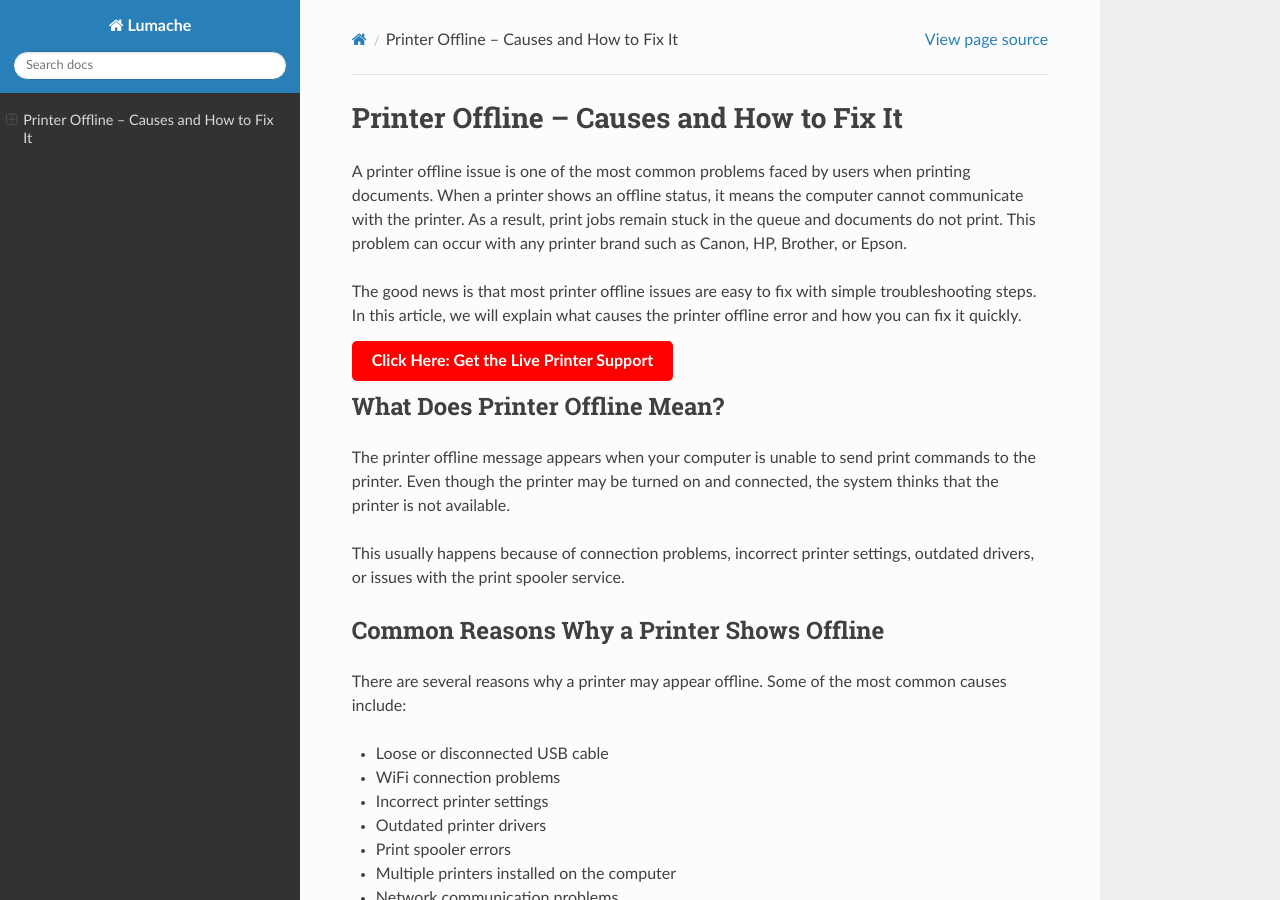
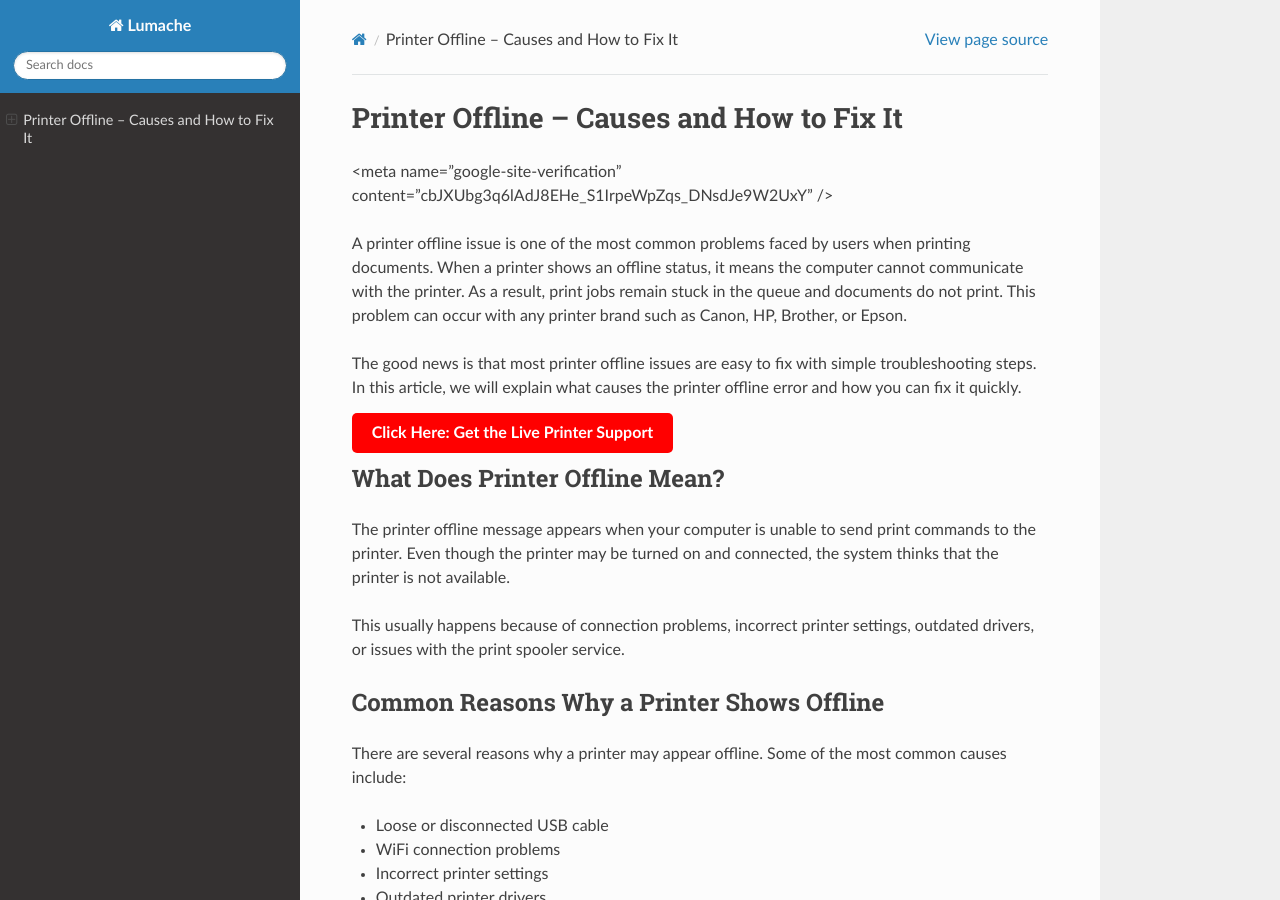
Before and after one commit to howtofixprinteroffline/how-to-fix-printer-offline, a Sphinx documentation site: the page built from docs/source/index.rst, in a window 1280 px wide and 900 px high. Built offline with Sphinx 7.4.7 and the Read the Docs theme 3.1.0, drawn with Linux system fonts in a browser that asks for light colours; part of the change alters nothing that is shown.

Commit message:
Update index.rst

```diff
--- a/docs/source/index.rst
+++ b/docs/source/index.rst
@@ -1,8 +1,7 @@
 Printer Offline – Causes and How to Fix It
 ==========================================
 
-.. meta::
-   :google-site-verification: cbJXUbg3q6lAdJ8EHe_S1IrpeWpZqs_DNsdJe9W2UxY
+<meta name="google-site-verification" content="cbJXUbg3q6lAdJ8EHe_S1IrpeWpZqs_DNsdJe9W2UxY" />
 
 A printer offline issue is one of the most common problems faced by users when printing documents.
 When a printer shows an offline status, it means the computer cannot communicate with the printer.
```
